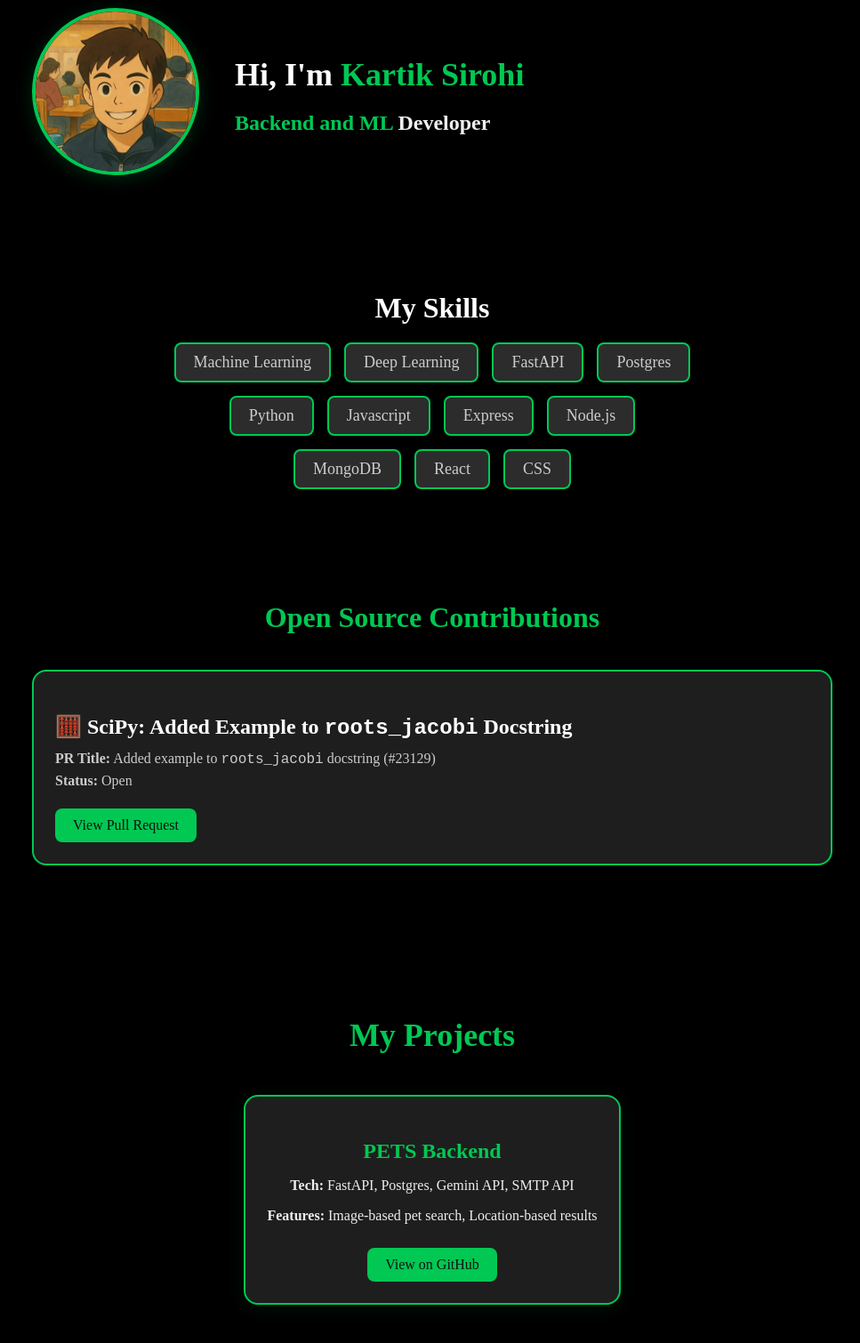
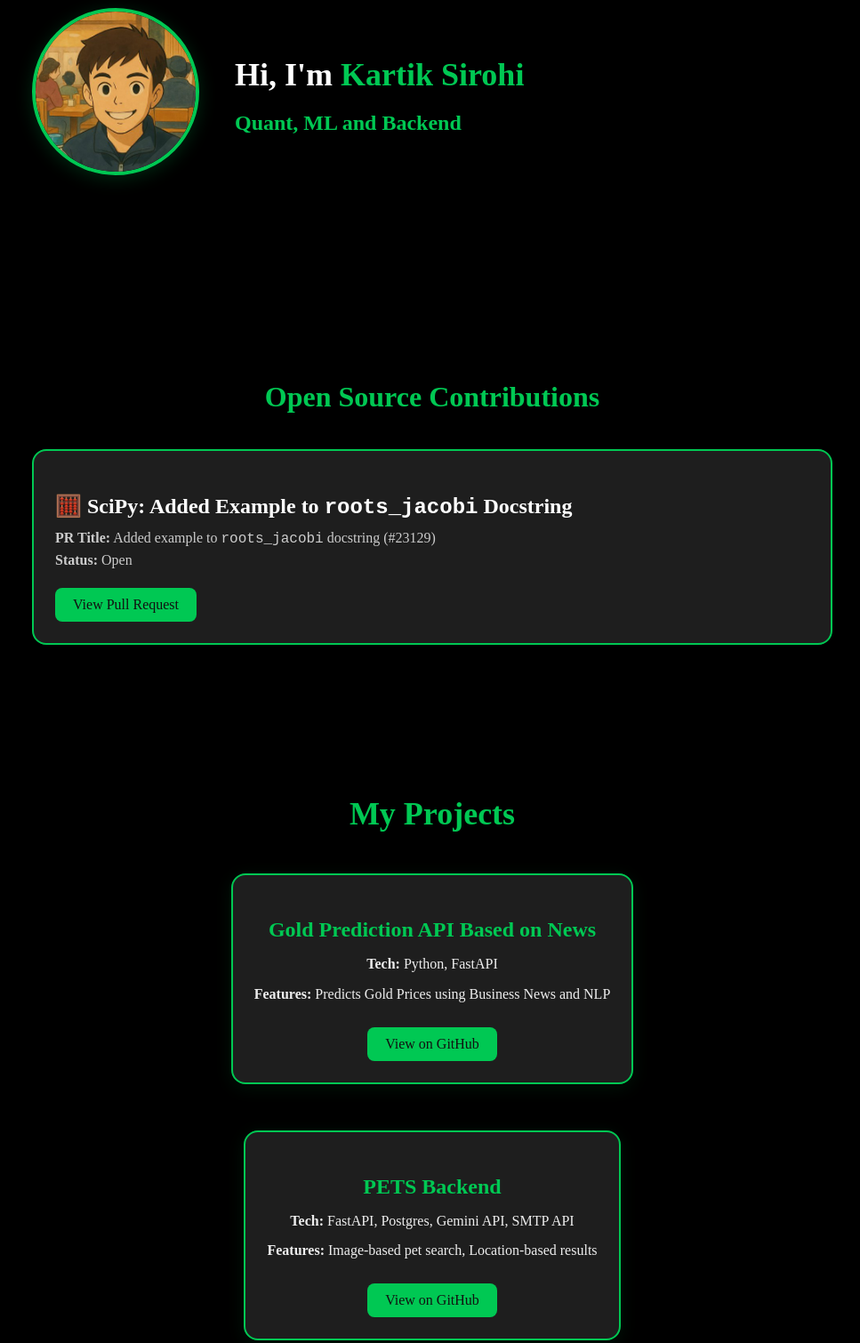
Before and after one commit to 007jbks/Portfolio, a plain HTML site: page index.html in a window 1280 px wide. Shown: the part 100-1610 px from the top of the page at 89% size, without its empty margins (154-1121 px from the left). Drawn offline with Linux system fonts and the light colour scheme.

Commit message:
Updates..

```diff
--- a/index.html
+++ b/index.html
@@ -24,15 +24,17 @@
         </div>
         <div class="intro-text">
             <h1><span>Hi, I'm</span> Kartik Sirohi</h1>
-            <h2><span>Backend and ML </span> Developer</h2>
+            <h2><span>Quant, ML and Backend</span></h2>
         </div>
     </div>
 </div>
 
     </div>
     <div class="skills" id="skills">
-        <h2>My Skills</h2>
-        <center>
+
+        <!--
+         <h2>My Skills</h2>
+          <center>
         <div class="skills-list">
                 <div class="skill">Machine Learning</div>
                 <div class="skill">Deep Learning</div>
@@ -46,7 +48,7 @@
                 <div class="skill">React</div>
                 <div class="skill">CSS</div>
             </div>
-        </center>
+        </center> -->
     </div>
     <div class="opensource" id="opensource">
     <h2>Open Source Contributions</h2>
@@ -65,7 +67,16 @@
     <div class="projects" id="projects">
         <h2>My Projects</h2>
         <div class="projects-list">
-            <div class="project-card">
+
+
+<div class="project-card">
+    <h3>Gold Prediction API Based on News</h3>
+    <p><strong>Tech:</strong> Python, FastAPI</p>
+    <p><strong>Features:</strong> Predicts Gold Prices using Business News and NLP</p>
+    <a href="https://github.com/007jbks/Gold-Price-Predictor-Based-on-News" target="_blank" class="project-btn">View on GitHub</a>
+</div>
+
+  <div class="project-card">
     <h3>PETS Backend</h3>
     <p><strong>Tech:</strong> FastAPI, Postgres, Gemini API, SMTP API</p>
     <p><strong>Features:</strong> Image-based pet search, Location-based results</p>
@@ -79,12 +90,12 @@
     <a href="https://github.com/007jbks/MERN-Stack-Chat-Application-with-Socket.io" target="_blank" class="project-btn">View on GitHub</a>
 </div>
 
-<div class="project-card">
+<!-- <div class="project-card">
     <h3>C++ Library for Machine Learning</h3>
     <p><strong>Tech:</strong> C++, STL</p>
     <p><strong>Features:</strong> Basic ML algorithms implemented from scratch in C++</p>
     <a href="https://github.com/007jbks/C-Library-for-Machine-Learning" target="_blank" class="project-btn">View on GitHub</a>
-</div>
+</div> -->
 
 <div class="project-card">
     <h3>Sign Language Reader</h3>
@@ -99,13 +110,13 @@
     <p><strong>Features:</strong> Analyzes sentiment of comments using pre-trained model</p>
     <a href="https://github.com/007jbks/Sentiment-API" target="_blank" class="project-btn">View on GitHub</a>
 </div>
-
+<!--
 <div class="project-card">
     <h3>NovaBit — Free AI Tools</h3>
     <p><strong>Tech:</strong> HTML, CSS, Javascript</p>
     <p><strong>Features:</strong> Offers free AI tools like pdf analysis, summarization</p>
     <a href="https://www.novabit.in" target="_blank" class="project-btn">Visit Site</a>
-</div>
+</div> -->
 
 <div class="project-card">
     <h3>Digit Recognition Model</h3>
--- a/style.css
+++ b/style.css
@@ -25,7 +25,7 @@ body{
     align-items: center;
     justify-content: center;
     width: 100%;
-    height: 100%;
+    height: 100;
     padding: 60px 0px;
     color: #eee;
     margin: 0px;
```
